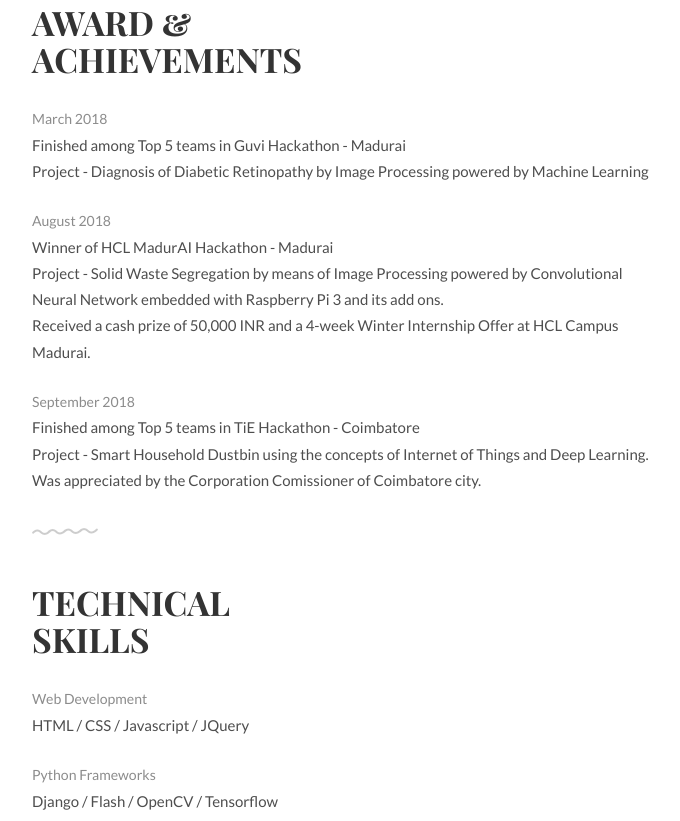
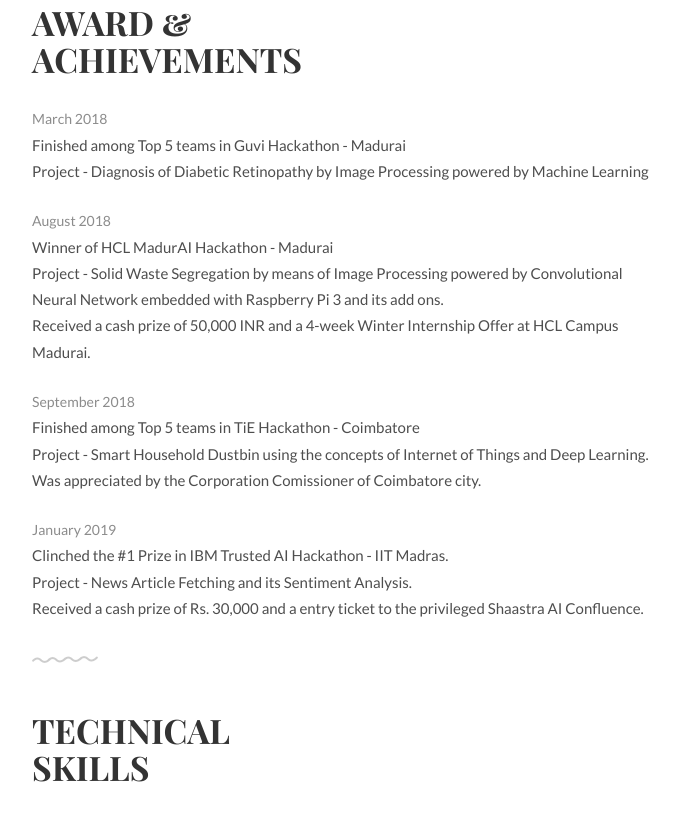
Before and after one commit to Pritheeev/rajasekar1999.github.io, a plain HTML site: page index.html in a window 1280 px wide. Shown: the part 923-1744 px from the top of the page, without its empty margins (297-977 px from the left). Drawn offline with Linux system fonts and the light colour scheme.

Commit message:
Updated the Achievements Section.
Updated the Acheivements Section of the website from the index.html file.

```diff
--- a/index.html
+++ b/index.html
@@ -96,6 +96,12 @@
 				<li>Project - Smart Household Dustbin using the concepts of Internet of Things and Deep Learning.</li>
 				<li>Was appreciated by the Corporation Comissioner of Coimbatore city.</li>
 			</ul>
+			<ul class="award-list list-flat">
+				<li>January 2019</li>
+				<li>Clinched the #1 Prize in IBM Trusted AI Hackathon - IIT Madras.</li>
+				<li>Project - News Article Fetching and its Sentiment Analysis.</li>
+				<li>Received a cash prize of Rs. 30,000 and a entry ticket to the privileged Shaastra AI Confluence.</li>
+			</ul>
 		</div>
 	</div>
 
```
